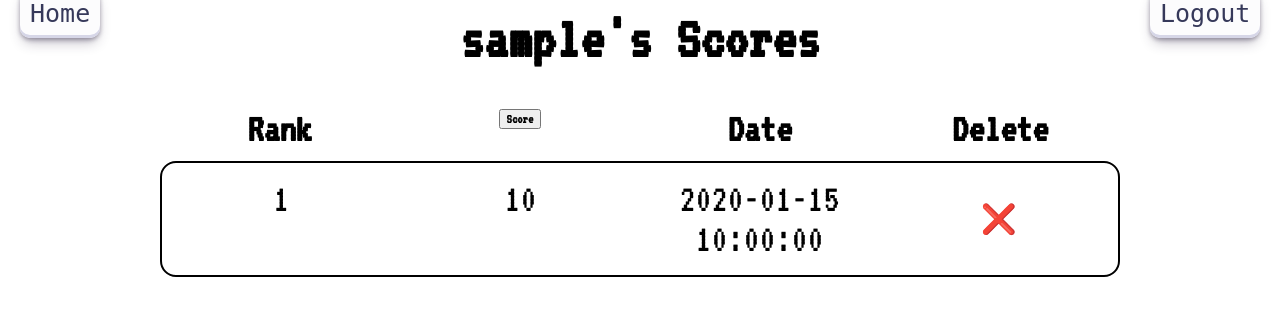
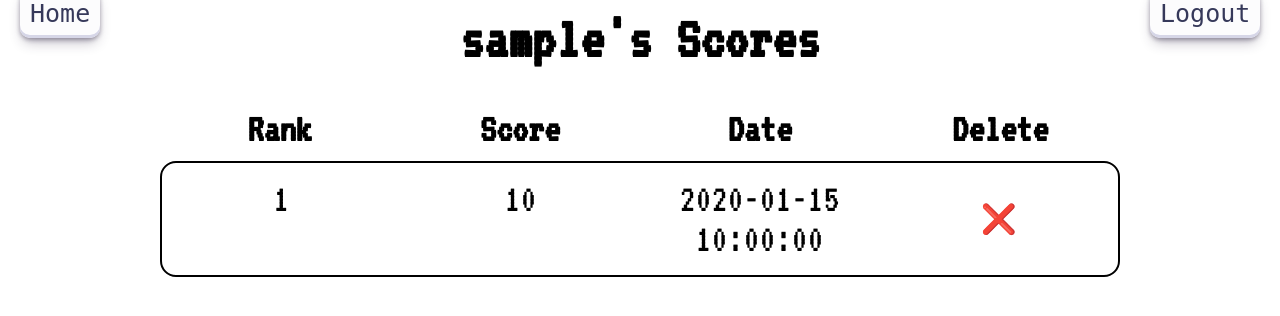
Before and after one commit to Soranosuke2001/FlappyBird_Pygame, a Flask app: template templates/profile.html in a window 1280 px wide. Shown: the part 31-347 px from the top of the page. Run offline with Flask 2, Linux system fonts and the light colour scheme; the template is opened without the code that fills it: most values are stand-ins (such as "Sample title", 1, 10 or a date in 2020).

Commit message:
added the score sorting feature to the profile page

```diff
--- a/app.py
+++ b/app.py
@@ -166,12 +166,27 @@ def register():
         updateDB('./database/scores.json', 'w', score_List)
         return render_template('login.html')
 
-@app.route('/profile')
+@app.route('/profile', methods=['GET', 'POST'])
 def profile():
     username = session.get('username', None)
     score_List = updateDB('./database/scores.json', 'r')
     user_Scores = score_List[username]
-    return render_template('profile.html', user_Scores=user_Scores, username=username)
+
+    current_Sort = 'reverse-true'
+    if request.method == 'GET':
+        return render_template('profile.html', user_Scores=user_Scores, username=username)
+
+    elif request.method == 'POST':
+        if request.form['score'] == 'reverse-true':
+            user_Scores = sorted(user_Scores, key=lambda x: x["score"], reverse=False)
+            current_Sort = 'reverse-false'
+
+        elif request.form['score'] == 'reverse-false':
+            user_Scores = sorted(user_Scores, key=lambda x: x["score"], reverse=True)
+            current_Sort ='reverse-true'
+
+        return render_template('profile.html', user_Scores=user_Scores, username=username, current_Sort=current_Sort)
+
 
 @app.route('/delete/score', methods=['POST'])
 def deleteScore():
--- a/templates/profile.html
+++ b/templates/profile.html
@@ -27,8 +27,11 @@
                 <p class="p-header">Rank</p>
             </div>
             <div class="score-header">
-                <button class="p-header">Score</button>
-                <!-- <p class="p-header">Score</p> -->
+                <form action="/profile" method="POST" class="score-sort">
+                    <input type="text" class="p-header" name="type" value="score-sort" hidden>
+                    <input type="text" class="p-header" name="score" value="{{ current_Sort }}" hidden>
+                    <button type="submit" class="p-header score-btn">Score</button>
+                </form>
             </div>
             <div class="date-header">
                 <p class="p-header">Date</p>
@@ -114,6 +117,13 @@
 ;
         }
 
+        .score-btn {
+            all: unset;
+            width: 100%;
+            height: 100%;
+            font-size: 40px;
+        }
+
         .p-header {
             font-weight: bold;
             font-family: 'VT323', monospace;
```
